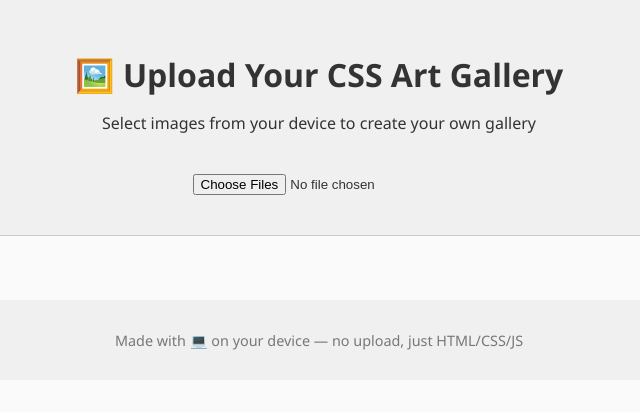
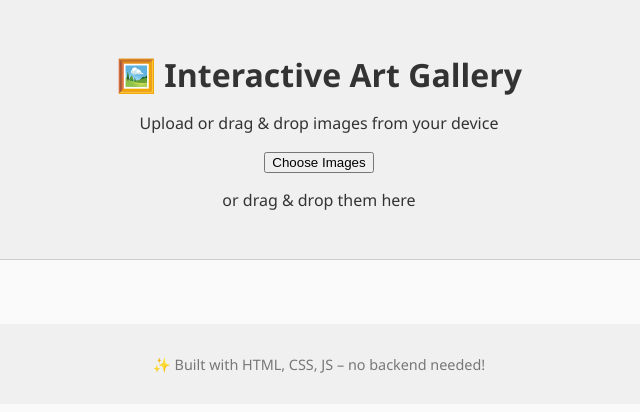
Before and after one commit to vikamuhan-reddy/SampleAzureWebStatic, a website: page src/index.html in a window 1280 px wide. Shown: the whole page, without its empty margins (321-961 px from the left). Drawn offline with Linux system fonts and the light colour scheme.

Commit message:
Update index.html

```diff
--- a/src/index.html
+++ b/src/index.html
@@ -3,20 +3,24 @@
 <head>
   <meta charset="UTF-8" />
   <meta name="viewport" content="width=device-width, initial-scale=1.0"/>
-  <title>Local Art Gallery</title>
+  <title>Interactive Art Gallery</title>
   <link rel="stylesheet" href="styles.css" />
 </head>
 <body>
   <header>
-    <h1>🖼️ Upload Your CSS Art Gallery</h1>
-    <p>Select images from your device to create your own gallery</p>
-    <input type="file" id="imageInput" multiple accept="image/*" />
+    <h1>🖼️ Interactive Art Gallery</h1>
+    <p>Upload or drag & drop images from your device</p>
+    <div id="uploadArea">
+      <input type="file" id="imageInput" multiple accept="image/*" hidden />
+      <button id="uploadBtn">Choose Images</button>
+      <p>or drag & drop them here</p>
+    </div>
   </header>
 
   <main class="gallery" id="gallery"></main>
 
   <footer>
-    <p>Made with 💻 on your device — no upload, just HTML/CSS/JS</p>
+    <p>✨ Built with HTML, CSS, JS – no backend needed!</p>
   </footer>
 
   <script src="script.js"></script>
```
